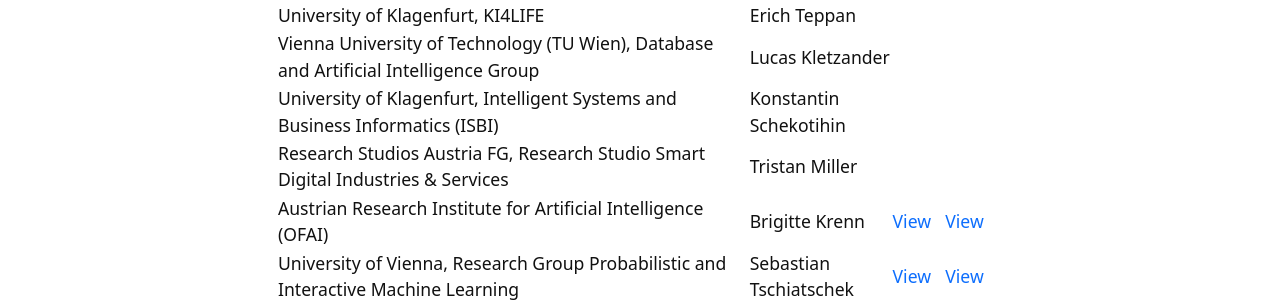
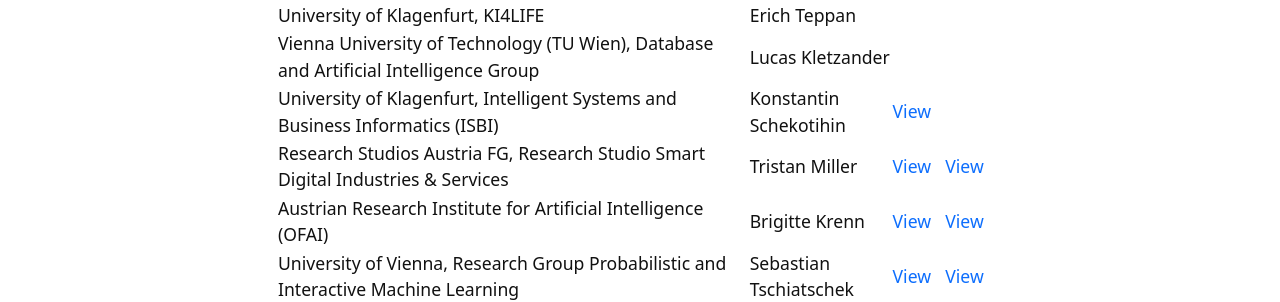
Before and after one commit to anjomshoaa/asai-ne-2023, a Jekyll site: the page built from content/2-program.md, in a window 1280 px wide. Shown: the part 634-936 px from the top of the page. Built offline with Jekyll 4.4.1, drawn with Linux system fonts in a browser that asks for light colours.

Commit message:
Slids and posters updated.

```diff
--- a/content/2-program.md
+++ b/content/2-program.md
@@ -15,8 +15,8 @@ nav: Program
 | University of Klagenfurt, Semantic Systems Group, Department of AI and Cybersecurity | Wolfgang Faber |[View](../files/6_WolfgangFaber_slides.pdf) | |
 | University of Klagenfurt, KI4LIFE| Erich Teppan | | |
 | Vienna University of Technology (TU Wien), Database and Artificial Intelligence Group | Lucas Kletzander | | |
-| University of Klagenfurt, Intelligent Systems and Business Informatics (ISBI) | Konstantin Schekotihin | | |
-| Research Studios Austria FG, Research Studio Smart Digital Industries & Services | Tristan Miller | | |
+| University of Klagenfurt, Intelligent Systems and Business Informatics (ISBI) | Konstantin Schekotihin |[View](../files/9_KonstantinSchekotihin_slides.pdf) | |
+| Research Studios Austria FG, Research Studio Smart Digital Industries & Services | Tristan Miller |[View](../files/10_TristanMiller_slides.pdf) |[View](../files/10_TristanMiller_poster.pdf) |
 | Austrian Research Institute for Artificial Intelligence (OFAI) | Brigitte	Krenn |[View](../files/11_BrigitteKrenn_slides.pdf) |[View](../files/11_BrigitteKrenn_poster.pdf) |
 | University of Vienna, Research Group Probabilistic and Interactive Machine Learning | Sebastian Tschiatschek |[View](../files/12_SebastianTschiatschek_slides.pdf) |[View](../files/12_SebastianTschiatschek_poster.pdf) |
 | Software Competence Center Hagenberg GmbH (SCCH), Integrated Data and AI Modelling group | Lukas Fischer |[View](../files/13_LukasFischer_Slides.pdf) |[View](../files/13_LukasFischer_poster.pdf) |
```
Also changed, not shown: 3 other files.
